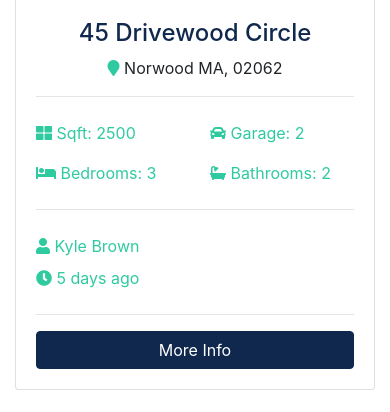
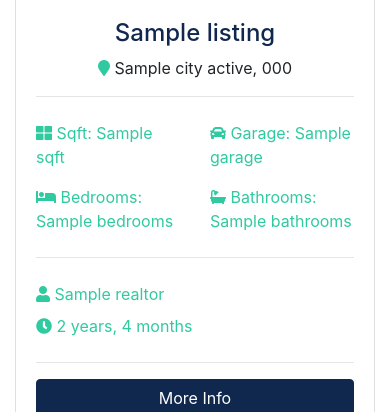
Before and after one commit to coffmanjrp/django-bt-real-estate, a Django app: template templates/pages/index.html in a window 390 px wide. Shown: the part 1194-1606 px from the top of the page. Run offline with Django 4.2, Linux system fonts and the light colour scheme; the template is opened without the code that fills it: most values are stand-ins (such as "Sample title", 1, 10 or a date in 2020); grey boxes marked "Sample" are stand-in pictures; some libraries are stand-ins or nearby versions.

Commit message:
Home and About page dynamic contents

```diff
--- a/templates/listings/listings.html
+++ b/templates/listings/listings.html
@@ -79,7 +79,7 @@
               </div>
             </div>
             <div class="row text-secondary pb-2">
-              <div class="col-6">
+              <div class="col-12">
                 <i class="fas fa-clock"></i> {{ listing.list_date | timesince }}
               </div>
             </div>
--- a/templates/pages/index.html
+++ b/templates/pages/index.html
@@ -1,4 +1,4 @@
-{% extends 'base.html' %} {% block content %}
+{% extends 'base.html' %} {% load humanize %} {% block content %}
 
 <!-- Showcase -->
 <section id="showcase">
@@ -148,135 +148,72 @@
   <div class="container">
     <h3 class="text-center mb-3">Latest Listings</h3>
     <div class="row">
-      <!-- Listing 1 -->
+      {% if listings %} {% for listing in listings %}
       <div class="col-md-6 col-lg-4 mb-4">
         <div class="card listing-preview">
-          <img class="card-img-top" src="assets/img/homes/home-1.jpg" alt="" />
+          <img
+            class="card-img-top"
+            src="{{ listing.photo_main.url }}"
+            alt="{{ listing.title }}"
+          />
           <div class="card-img-overlay">
             <h2>
-              <span class="badge badge-secondary text-white">$490,000</span>
+              <span class="badge badge-secondary text-white"
+                >${{ listing.price | intcomma }}</span
+              >
             </h2>
           </div>
           <div class="card-body">
             <div class="listing-heading text-center">
-              <h4 class="text-primary">45 Drivewood Circle</h4>
+              <h4 class="text-primary">{{ listing.title }}</h4>
               <p>
-                <i class="fas fa-map-marker text-secondary"></i> Norwood MA,
-                02062
+                <i class="fas fa-map-marker text-secondary"></i>
+                {{ listing.city }} {{ listing.state }}, {{ listing.zipcode }}
               </p>
             </div>
             <hr />
             <div class="row py-2 text-secondary">
               <div class="col-6">
-                <i class="fas fa-th-large"></i> Sqft: 2500
+                <i class="fas fa-th-large"></i> Sqft: {{ listing.sqft }}
               </div>
-              <div class="col-6"><i class="fas fa-car"></i> Garage: 2</div>
+              <div class="col-6">
+                <i class="fas fa-car"></i> Garage: {{ listing.garage }}
+              </div>
             </div>
             <div class="row py-2 text-secondary">
-              <div class="col-6"><i class="fas fa-bed"></i> Bedrooms: 3</div>
-              <div class="col-6"><i class="fas fa-bath"></i> Bathrooms: 2</div>
+              <div class="col-6">
+                <i class="fas fa-bed"></i> Bedrooms: {{ listing.bedrooms }}
+              </div>
+              <div class="col-6">
+                <i class="fas fa-bath"></i> Bathrooms: {{ listing.bathrooms }}
+              </div>
             </div>
             <hr />
             <div class="row py-2 text-secondary">
-              <div class="col-6"><i class="fas fa-user"></i> Kyle Brown</div>
+              <div class="col-6">
+                <i class="fas fa-user"></i> {{ listing.realtor }}
+              </div>
             </div>
             <div class="row text-secondary pb-2">
-              <div class="col-6"><i class="fas fa-clock"></i> 5 days ago</div>
+              <div class="col-12">
+                <i class="fas fa-clock"></i>
+                {{ listing.list_date | timesince }}
+              </div>
             </div>
             <hr />
-            <a href="listing.html" class="btn btn-primary btn-block"
+            <a
+              href="{% url 'listing' listing.id %}"
+              class="btn btn-primary btn-block"
               >More Info</a
             >
           </div>
         </div>
       </div>
-
-      <!-- Listing 2 -->
-      <div class="col-md-6 col-lg-4 mb-4">
-        <div class="card listing-preview">
-          <img class="card-img-top" src="assets/img/homes/home-2.jpg" alt="" />
-          <div class="card-img-overlay">
-            <h2>
-              <span class="badge badge-secondary text-white">$550,000</span>
-            </h2>
-          </div>
-          <div class="card-body">
-            <div class="listing-heading text-center">
-              <h4 class="text-primary">18 Jefferson Lane</h4>
-              <p>
-                <i class="fas fa-map-marker text-secondary"></i> Woburn MA,
-                01801
-              </p>
-            </div>
-            <hr />
-            <div class="row py-2 text-secondary">
-              <div class="col-6">
-                <i class="fas fa-th-large"></i> Sqft: 3200
-              </div>
-              <div class="col-6"><i class="fas fa-car"></i> Garage: 1</div>
-            </div>
-            <div class="row py-2 text-secondary">
-              <div class="col-6"><i class="fas fa-bed"></i> Bedrooms: 4</div>
-              <div class="col-6">
-                <i class="fas fa-bath"></i> Bathrooms: 2.5
-              </div>
-            </div>
-            <hr />
-            <div class="row py-2 text-secondary">
-              <div class="col-6"><i class="fas fa-user"></i> Mark Hudson</div>
-            </div>
-            <div class="row text-secondary pb-2">
-              <div class="col-6"><i class="fas fa-clock"></i> 5 days ago</div>
-            </div>
-            <hr />
-            <a href="listing.html" class="btn btn-primary btn-block"
-              >More Info</a
-            >
-          </div>
-        </div>
+      {% endfor %} {% else %}
+      <div class="col-md-12">
+        <p>No Listings Available</p>
       </div>
-
-      <!-- Listing 3 -->
-      <div class="col-md-6 col-lg-4 mb-4">
-        <div class="card listing-preview">
-          <img class="card-img-top" src="assets/img/homes/home-3.jpg" alt="" />
-          <div class="card-img-overlay">
-            <h2>
-              <span class="badge badge-secondary text-white">$580,000</span>
-            </h2>
-          </div>
-          <div class="card-body">
-            <div class="listing-heading text-center">
-              <h4 class="text-primary">187 Woodrow Street</h4>
-              <p>
-                <i class="fas fa-map-marker text-secondary"></i> Salem MA, 01915
-              </p>
-            </div>
-            <hr />
-            <div class="row py-2 text-secondary">
-              <div class="col-6">
-                <i class="fas fa-th-large"></i> Sqft: 3107
-              </div>
-              <div class="col-6"><i class="fas fa-car"></i> Garage: 0</div>
-            </div>
-            <div class="row py-2 text-secondary">
-              <div class="col-6"><i class="fas fa-bed"></i> Bedrooms: 4</div>
-              <div class="col-6"><i class="fas fa-bath"></i> Bathrooms: 3</div>
-            </div>
-            <hr />
-            <div class="row py-2 text-secondary">
-              <div class="col-6"><i class="fas fa-user"></i> Mark Hudson</div>
-            </div>
-            <div class="row text-secondary pb-2">
-              <div class="col-6"><i class="fas fa-clock"></i> 5 days ago</div>
-            </div>
-            <hr />
-            <a href="listing.html" class="btn btn-primary btn-block"
-              >More Info</a
-            >
-          </div>
-        </div>
-      </div>
+      {% endif %}
     </div>
   </div>
 </section>
```
Also changed, not shown: pages/views.py (+22 -2 lines), templates/pages/about.html (+16 -36 lines).
